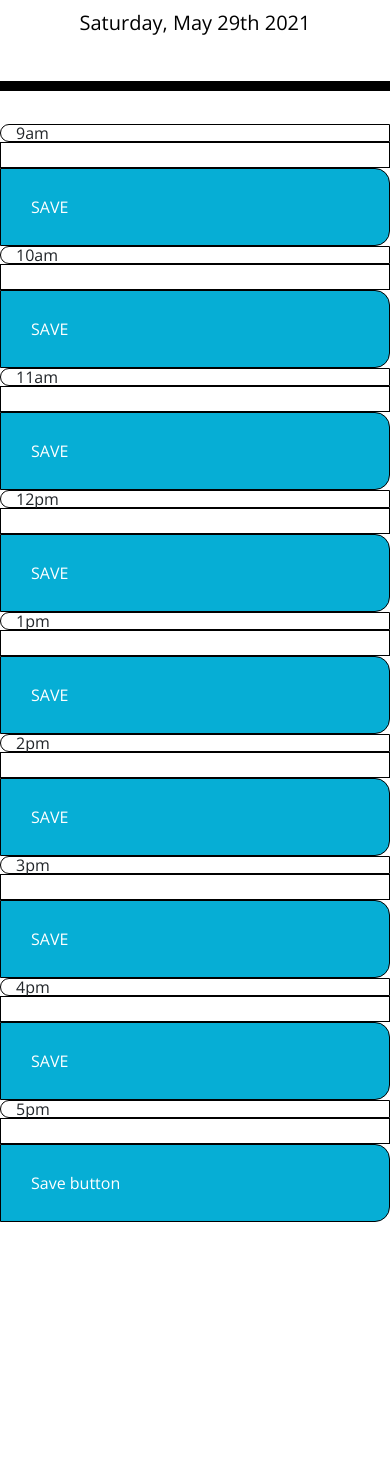
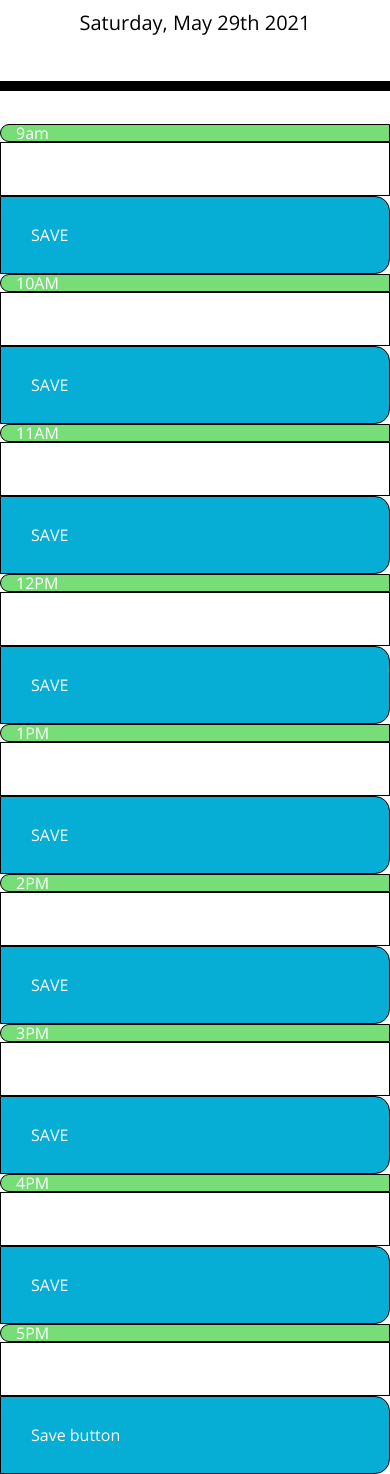
Before and after one commit to Salas4969/Daily-Planner, a plain HTML site: page index.html in a window 390 px wide. Shown: the part 256-1730 px from the top of the page. Before the commit the page ends 1478 px from the top, so only its background shows below. Drawn offline with nearby package versions, Linux system fonts and the light colour scheme.

Commit message:
all works

```diff
--- a/assets/script.js
+++ b/assets/script.js
@@ -1,48 +1,64 @@
 var todayEl =document.getElementById("currentDay")
 var m = moment()
 var currentDay = m.format("dddd, MMMM Do YYYY")
-var currentHR = m.format("hA")
-var hours = [9,10,11,12,1,2,3,4,5]
-var hourIndex = 0
+var currentHR = m.format("h")
 var userInput = $(".input")
 console.log(currentHR)
-var timeslots =[$("time-9AM"),$("time-10AM"),$("time-11AM"),$("time-12PM"),$("time-1PM"),$("time-2PM"),$("time-3PM"),$("time-4PM"),$("time-5PM"),
+var timeslots =[$("#time-9AM"), $("#time-10AM"), $("#time-11AM"), $("#time-12PM"), $("#time-1PM"),$("#time-2PM"),$("#time-3PM"),$("#time-4PM"),$("#time-5PM"),
 ]
-var timeslotInd = 0
 todayEl.innerText=currentDay
 // display saved local storage
-console.log(localStorage)
-userInput = localStorage.getItem("event")
+// console.log(localStorage)
+// var storedEvent = localStorage.getItem("event")
+// console.log(storedEvent)
+// userInput.val(storedEvent)
 
 
 
 
 //compare var time slots to hours through index looping?
 for(var t=0 ; t < timeslots.length ; t++){
+    var slotHr = timeslots[t].attr("data-hour")
+    hourCheck(slotHr,timeslots[t])
 
+}
 // give timeslot time correct time
 // compare hours of each timeslot
 // change colo based on past,present,future
 // var slotHr =timeslots.hour();
-function hourCheck(){
-if(slotHr.isBefore(currentHR)){
-    $(timeslot).addClass("future")
+
+function hourCheck(slotHr,timeslot){
+    console.log(slotHr, timeslot)
+
+    if(parseInt(slotHr) > parseInt(currentHR)){
+        timeslot.addClass("future")
 }
-else if (slotHr === currentHR) {
-    $(timeslot).addClass("present")
+else if (parseInt(slotHr) === parseInt(currentHR)) {
+    timeslot.addClass("present")
 }
-else if (slotHr.isAfter(currentHR)){
-    $(timeslot).addClass("past")
-}}
+else if (parseInt(slotHr) < parseInt(currentHR)){
+    timeslot.addClass("past")
+}
+}
 
 
-}
 
 // save input to local storage
-$(".saveBtn").on('click', function(event){
-    event.stopPropagation();
-    event.stopImmediatePropagation();
-    var eventInputed = userInput.val()
-localStorage.setItem("event",eventInputed )
+$(function(){
+$(".saveBtn").on('click', function(){
+var timeslot = $(this).attr("data-hour")
+var inputArea =$("textarea[data-hour="+timeslot+"]")
+console.log(inputArea)
+var inputText = inputArea.val();
+var inputTime = inputArea.attr("data-hour");
+localStorage.setItem("time-"+ inputTime, inputText);
+
 console.log(localStorage)
 })
+for (var i=9; i< 17; i++){
+  var inputText = localStorage.getItem("time-"+ i)
+  var inputArea = $("textarea[data-hour="+i+"]")
+  inputArea.val(inputText)
+
+}
+})
--- a/index.html
+++ b/index.html
@@ -29,44 +29,45 @@
       <p id="currentDay" class="lead"></p>
     </header>
     <div class="container">
-      <!-- Timeblocks go here -->
+      <!-- Timeblocks  go here -->
       <div>
         <div class="row">
-          <div id="time-9AM" class="col-sm-3">9am</div>
-          <input type="text" class="col-sm-6 input"></input>
+              <div id="time-9AM" data-hour="9" class="col-sm-3">9am</div>
+              <textarea data-hour="9" class="col-sm-6 input"></textarea>
+              <div data-hour="9" class="col-sm-3 saveBtn">SAVE</div>
+
+
+          <div id="time-10AM" data-hour="10"  class="col-sm-3">10AM</div>
+          <textarea data-hour="10" class="col-sm-6 input"></textarea>
+          <div data-hour="10" class="col-sm-3 saveBtn">SAVE</div>
+
+          <div id="time-11AM" data-hour="11"  class="col-sm-3">11AM</div>
+          <textarea data-hour="11" class="col-sm-6 input"></textarea>
+          <div data-hour="11" class="col-sm-3 saveBtn">SAVE</div>
+
+          <div id="time-12PM" data-hour="12"  class="col-sm-3">12PM</div>
+          <textarea data-hour="12" class="col-sm-6 input"></textarea>
           <div class="col-sm-3 saveBtn">SAVE</div>
 
-          <div id="time-10AM" class="col-sm-3">10am</div>
-          <input type="text" class="col-sm-6 input"></input>
-          <div class="col-sm-3 saveBtn">SAVE</div>
+          <div id="time-1PM" data-hour="13" class="col-sm-3">1PM</div>
+          <textarea data-hour="13" class="col-sm-6 input"></textarea>
+          <div data-hour="13" class="col-sm-3 saveBtn">SAVE</div>
 
-          <div id="time-11PM" class="col-sm-3">11am</div>
-          <input type="text" class="col-sm-6 input"></input>
-          <div class="col-sm-3 saveBtn">SAVE</div>
+          <div id="time-2PM" data-hour="14" class="col-sm-3">2PM</div>
+          <textarea data-hour="14" class="col-sm-6 input"></textarea>
+          <div data-hour="14" class="col-sm-3 saveBtn">SAVE</div>
 
-          <div id="time-12PM" class="col-sm-3">12pm</div>
-          <input type="text" class="col-sm-6 input"></input>
-          <div class="col-sm-3 saveBtn">SAVE</div>
+          <div id="time-3PM" data-hour="15" class="col-sm-3">3PM</div>
+          <textarea data-hour="15" class="col-sm-6 input"></textarea>
+          <div data-hour="15" class="col-sm-3 saveBtn">SAVE</div>
 
-          <div id="time-1PM" class="col-sm-3">1pm</div>
-          <input type="text" class="col-sm-6 input"></input>
-          <div class="col-sm-3 saveBtn">SAVE</div>
+          <div id="time-4PM" data-hour="16" class="col-sm-3">4PM</div>
+          <textarea data-hour="16" class="col-sm-6 input"></textarea>
+          <div data-hour="16" class="col-sm-3 saveBtn">SAVE</div>
 
-          <div id="time-2PM" class="col-sm-3">2pm</div>
-          <input type="text" class="col-sm-6 input"></input>
-          <div class="col-sm-3 saveBtn">SAVE</div>
-
-          <div id="time-3PM" class="col-sm-3">3pm</div>
-          <input type="text" class="col-sm-6 input"></input>
-          <div class="col-sm-3 saveBtn">SAVE</div>
-
-          <div id="time-4PM" class="col-sm-3">4pm</div>
-          <input type="text" class="col-sm-6 input"></input>
-          <div class="col-sm-3 saveBtn">SAVE</div>
-
-          <div id="time-5PM" class="col-sm-3">5pm</div>
-          <input type="text" class="col-sm-6 input"></input>
-          <div class="col-sm-3 saveBtn">Save button</div>
+          <div id="time-5PM" data-hour="17" class="col-sm-3">5PM</div>
+          <textarea data-hour="17" class="col-sm-6 input"></textarea>
+          <div data-hour="17" class="col-sm-3 saveBtn">Save button</div>
 
         </div>
       </div>
```
